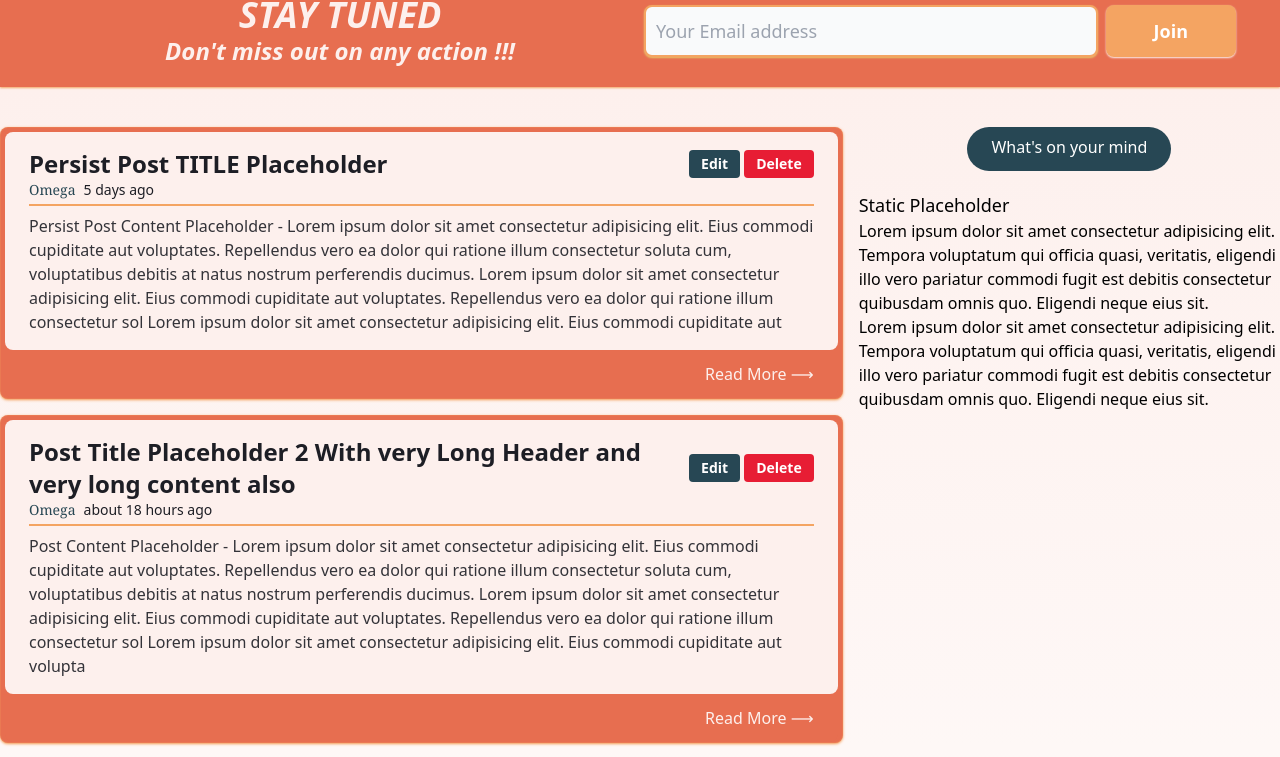
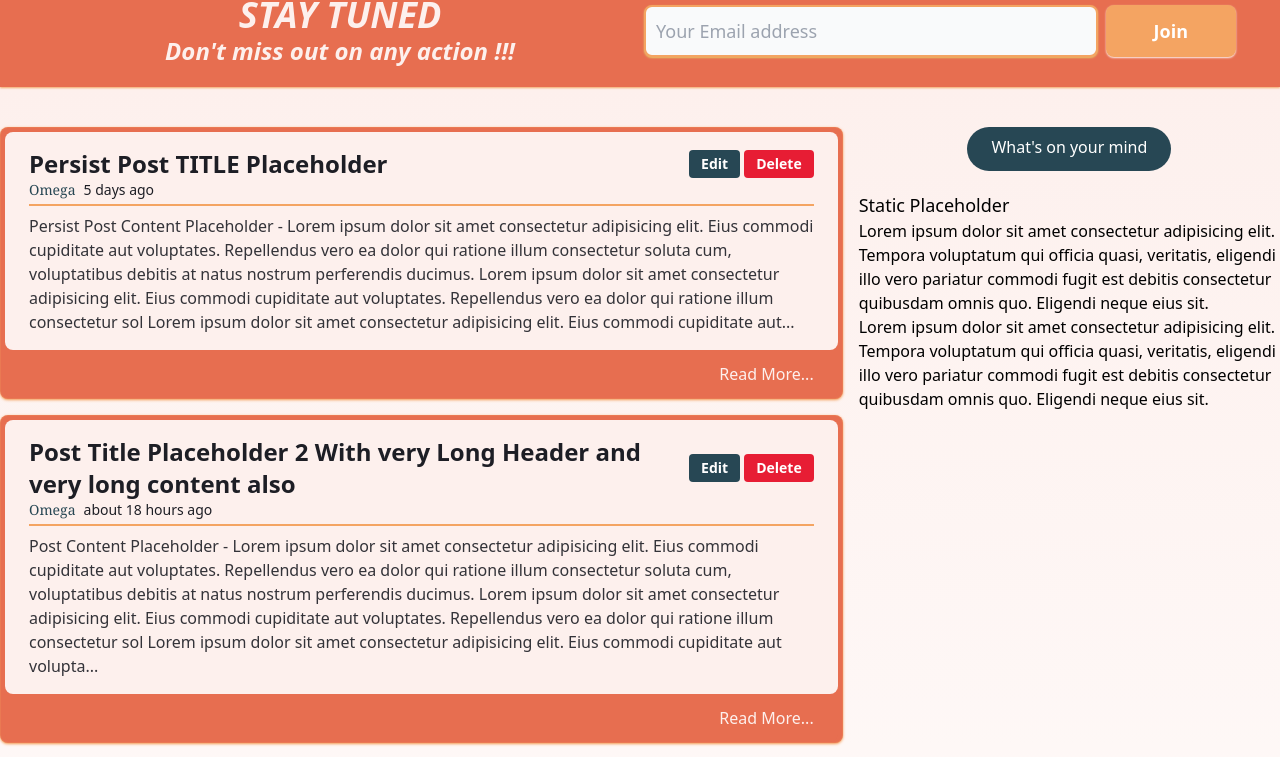
Before and after one commit to MohamedGamal-Dev/react-blog, a React (Vite) app: page / in a window 1280 px wide. Shown: the part 713-1470 px from the top of the page. Built offline with nearby package versions, Linux system fonts and the light colour scheme; data requests are answered from the project's data file.

Commit message:
Apply UI-Card to Post Card/Render

```diff
--- a/package.json
+++ b/package.json
@@ -1,6 +1,6 @@
 {
   "name": "react-vite-blog",
-  "version": "0.158.00",
+  "version": "0.164.00",
   "private": true,
   "type": "module",
   "scripts": {
--- a/src/pages/PostCard.tsx
+++ b/src/pages/PostCard.tsx
@@ -1,115 +1,35 @@
 import React from 'react';
-import { Link } from 'react-router-dom';
-
+import { Card } from '../components';
+import { PostProps } from '../services';
 import { useActions } from '../hooks/useActions';
-import { PostProps } from '../services';
 import PostAuthor from './PostAuthor';
 import PostDate from './PostDate';
-import PostRender from './PostRender';
+import PostFooter from './PostFooter';
 
 const PostCard: React.FunctionComponent<PostProps> = ({ post }) => {
   const { deletePost } = useActions();
   const { userId, id, title, body, date } = post;
 
-  const handleDeleteClick = (
-    event: React.MouseEvent<HTMLButtonElement, MouseEvent>
-  ) => {
+  const handleDeleteClick = () => {
     deletePost(id);
   };
-  const handlePostRender = (
-    event: React.MouseEvent<HTMLButtonElement, MouseEvent>
-  ) => {
-    <PostRender />;
-  };
 
-  const renderPostCard = () => {
   return (
     <>
-        {/* { MAIN POST-CARD Frame } */}
-        <div className="mx-auto rounded-lg  border border-mgLight-secondary/20 bg-mgLight-primary px-1 pt-1 shadow shadow-mgLight-secondary ">
-          <div className="rounded-lg bg-mgLight-base-100 py-4 px-6">
-            {/* { *** TITLE && POST OPTIONS *** } */}
-            <div className="flex items-center justify-between">
-              <Link
-                to={`/post/${id}`}
-                className="text-2xl font-bold text-mgLight-neutral hover:text-mgLight-accent hover:underline"
+      <Card
+        frameFooterRenderComponent={<PostFooter id={id} type={'list'} />}
+        authorRender={<PostAuthor userId={userId} />}
+        dateRender={<PostDate timestamp={date!} />}
+        onDeleteClick={handleDeleteClick}
+        headingText={title}
+        headingLink={true}
+        targetId={id}
       >
-                {title}
-              </Link>
-
-              <div className="flex items-center space-x-1">
-                <Link
-                  to={`/post/${id}/edit`}
-                  className="transform cursor-pointer rounded bg-mgLight-accent px-3 py-1 text-sm font-bold text-white transition-colors duration-200 hover:bg-mgLight-success"
-                >
-                  Edit
-                </Link>
-
-                <button
-                  onClick={handleDeleteClick}
-                  className="transform cursor-pointer rounded bg-mgLight-error px-3 py-1 text-sm font-bold text-white transition-colors duration-200 hover:bg-mgLight-error/75"
-                >
-                  Delete
-                </button>
-              </div>
-            </div>
-
-            {/* { *** Author && DATE *** } */}
-            <div className="flex items-start space-x-2 border-b-2 border-mgLight-secondary pb-1">
-              <div className="font-serif text-sm font-medium text-mgLight-accent">
-                <PostAuthor userId={userId} />
-              </div>
-              <div className="text-sm font-light text-mgLight-neutral ">
-                {/* { *** DATE *** } */}
-                <PostDate timestamp={date!} />
-              </div>
-            </div>
-
-            {/* { *** SUMMARY BODY *** } */}
-            <div className="mt-0">
-              <p className="mt-2 text-mgLight-neutral/90 ">
         {body.substring(0, 500)}
-              </p>
-            </div>
-          </div>
-
-          {/* { *** CARD-FOOTER *** } */}
-          <div className="flex items-center justify-between rounded-bl-lg rounded-br-lg bg-mgLight-primary py-3 px-6">
-            <div className="flex items-center space-x-1">
-              {' '}
-              {/* { reaction-feature-placeholder } */}
-            </div>
-            <button onClick={handlePostRender}>
-              <Link
-                to={`/post/${id}`}
-                className="font-medium text-mgLight-base-100  hover:text-mgLight-accent"
-              >
-                Read More ⟶
-              </Link>
-            </button>
-          </div>
-        </div>
-
-        {/* { Categories/tags-possible-feature } */}
-        {/* <div className="mt-4 flex items-center justify-start space-x-1 ">
-            <Link
-              to={'/'}
-              className="transform cursor-pointer rounded bg-mgLight-primary px-3 py-1 text-sm font-bold text-white transition-colors duration-200 hover:bg-mgLight-success"
-            >
-              Categories
-            </Link>
-            <Link
-              to={'/'}
-              className="transform cursor-pointer rounded bg-mgLight-primary px-3 py-1 text-sm font-bold text-white transition-colors duration-200 hover:bg-mgLight-success"
-            >
-              Tags
-            </Link>
-          </div> */}
+        {`...`}
+      </Card>
     </>
   );
 };
 
-  return <>{renderPostCard()}</>;
-};
-
 export default PostCard;
--- a/src/pages/PostRender.tsx
+++ b/src/pages/PostRender.tsx
@@ -1,98 +1,43 @@
 import React from 'react';
-import { Link, useParams, useNavigate, Navigate } from 'react-router-dom';
+import { Link, useParams, useNavigate } from 'react-router-dom';
 
+import { HOME_PAGE, POST_BY_ID_EDIT_PROP } from '../routes';
 import { useAppState } from '../hooks/useAppState';
 import { useActions } from '../hooks/useActions';
+import { Card } from '../components/ui/';
+
 import PostAuthor from './PostAuthor';
+import PostDate from './PostDate';
+import PostFooter from './PostFooter';
 
 const PostRender: React.FunctionComponent = () => {
   const { deletePost } = useActions();
   const navigate = useNavigate();
-  let { postId } = useParams();
-  const { postsList } = useAppState();
+  const { postId } = useParams();
+  const { getPostById } = useAppState();
 
-  // NOTE: n16
-  const post = postsList.find((post) => {
-    return post.id === postId;
-  });
+  const post = getPostById(postId!);
+  const { userId, id, title, body, date } = post;
 
-  if (!post) {
-    return (
-      <>
-        {'Sorry!!!, Post Not Found'}
-        {/* <Navigate to="/" /> */}
-      </>
-    );
-  }
-
-  const { userId, id, title, body } = post;
-
-  const handleDeleteClick = (
-    event: React.MouseEvent<HTMLButtonElement, MouseEvent>
-  ) => {
+  const handleDeleteClick = () => {
     deletePost(id);
-    navigate('/');
+    navigate(HOME_PAGE);
   };
 
-  const renderFullPost = () => {
-    return (
-      <>
-        {/* { MAIN POST-CARD Frame } */}
-        <div className="mx-auto rounded-lg  border border-mgLight-secondary/20 bg-mgLight-primary px-1 pt-1 shadow shadow-mgLight-secondary ">
-          <div className="rounded-lg bg-mgLight-base-100 py-4 px-6">
-            {/* { *** TITLE && POST OPTIONS *** } */}
-            <div className="flex items-center justify-between">
-              <h2 className="text-2xl font-bold text-mgLight-neutral hover:text-mgLight-accent hover:underline md:text-3xl">
-                {title}
-              </h2>
-
-              <div className="flex items-center space-x-1">
-                <Link
-                  to={`/post/${id}/edit`}
-                  className="transform cursor-pointer rounded bg-mgLight-accent px-3 py-1 text-sm font-bold text-white transition-colors duration-200 hover:bg-mgLight-success"
-                >
-                  Edit
-                </Link>
-
-                <button
-                  onClick={handleDeleteClick}
-                  className="transform cursor-pointer rounded bg-mgLight-error px-3 py-1 text-sm font-bold text-white transition-colors duration-200 hover:bg-mgLight-error/75"
-                >
-                  Delete
-                </button>
-              </div>
-            </div>
-
-            {/* { *** Author && DATE *** } */}
-            <div className="flex items-start space-x-2 border-b-2 border-mgLight-secondary pb-1">
-              <div className="font-serif text-sm font-medium text-mgLight-accent">
-                <PostAuthor userId={userId} />
-              </div>
-              <div className="text-sm font-light text-mgLight-neutral ">
-                {/* { date-feature-placeholder } */}
-                Feb 02, 2022
-              </div>
-            </div>
-
-            {/* { *** BODY CONTENT *** } */}
-            <div className="mt-0">
-              <p className="mt-2 text-lg text-mgLight-neutral/90 ">{body}</p>
-            </div>
-          </div>
-
-          {/* { *** Post-FOOTER *** } */}
-          <div className="flex items-center justify-between rounded-bl-lg rounded-br-lg bg-mgLight-primary py-3 px-6">
-            <div className="flex items-center space-x-1">
-              {' '}
-              {/* { reaction-feature-placeholder } */}
-            </div>
-          </div>
-        </div>
-      </>
-    );
-  };
-
-  return <>{renderFullPost()}</>;
+  return (
+    <>
+      <Card
+        frameFooterRenderComponent={<PostFooter type={'single'} />}
+        authorRender={<PostAuthor userId={userId} />}
+        dateRender={<PostDate timestamp={date!} />}
+        onDeleteClick={handleDeleteClick}
+        headingText={title}
+        targetId={id}
+      >
+        {body}
+      </Card>
+    </>
+  );
 };
 
 export default PostRender;
```
Lines whose indentation alone changed are shown as unchanged.
